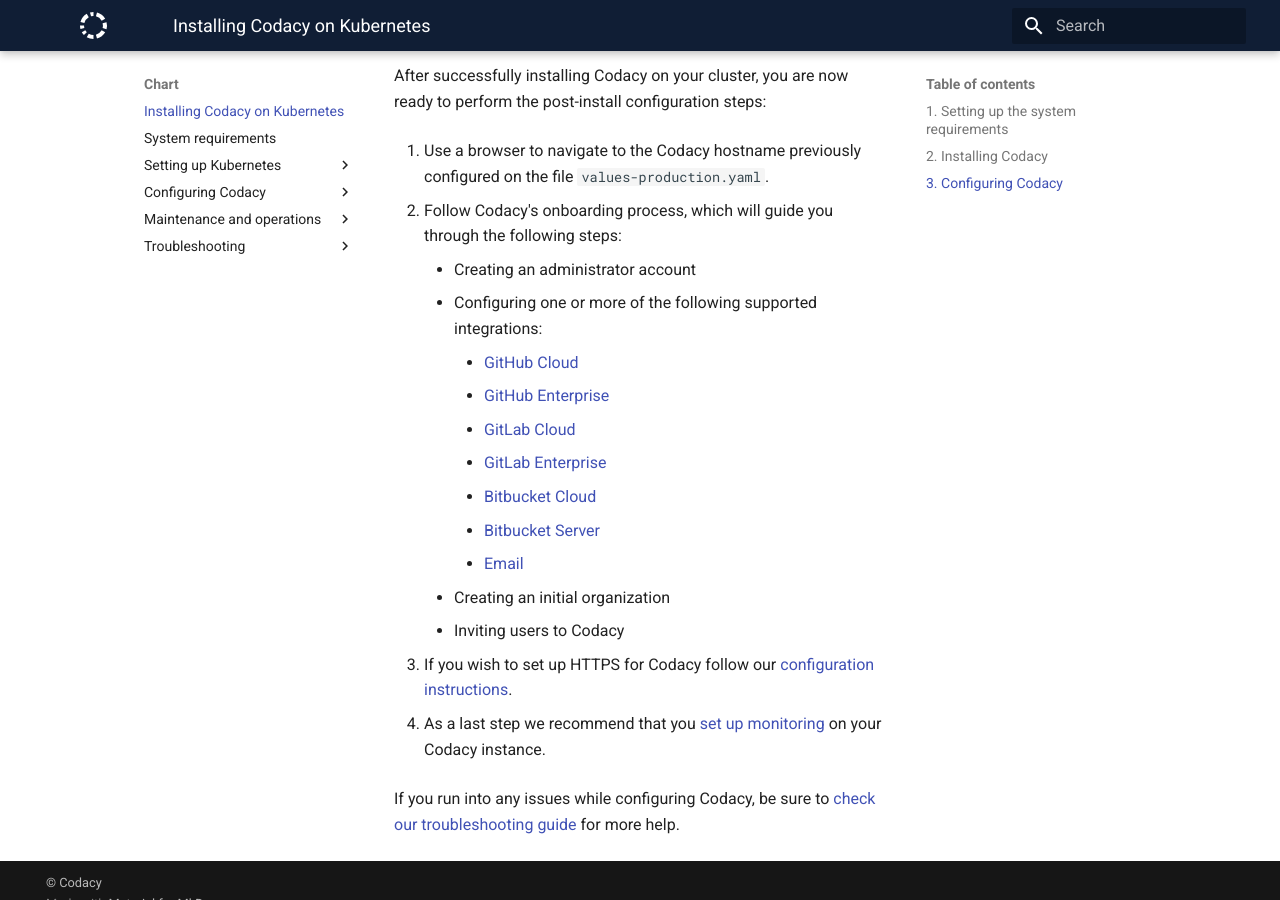
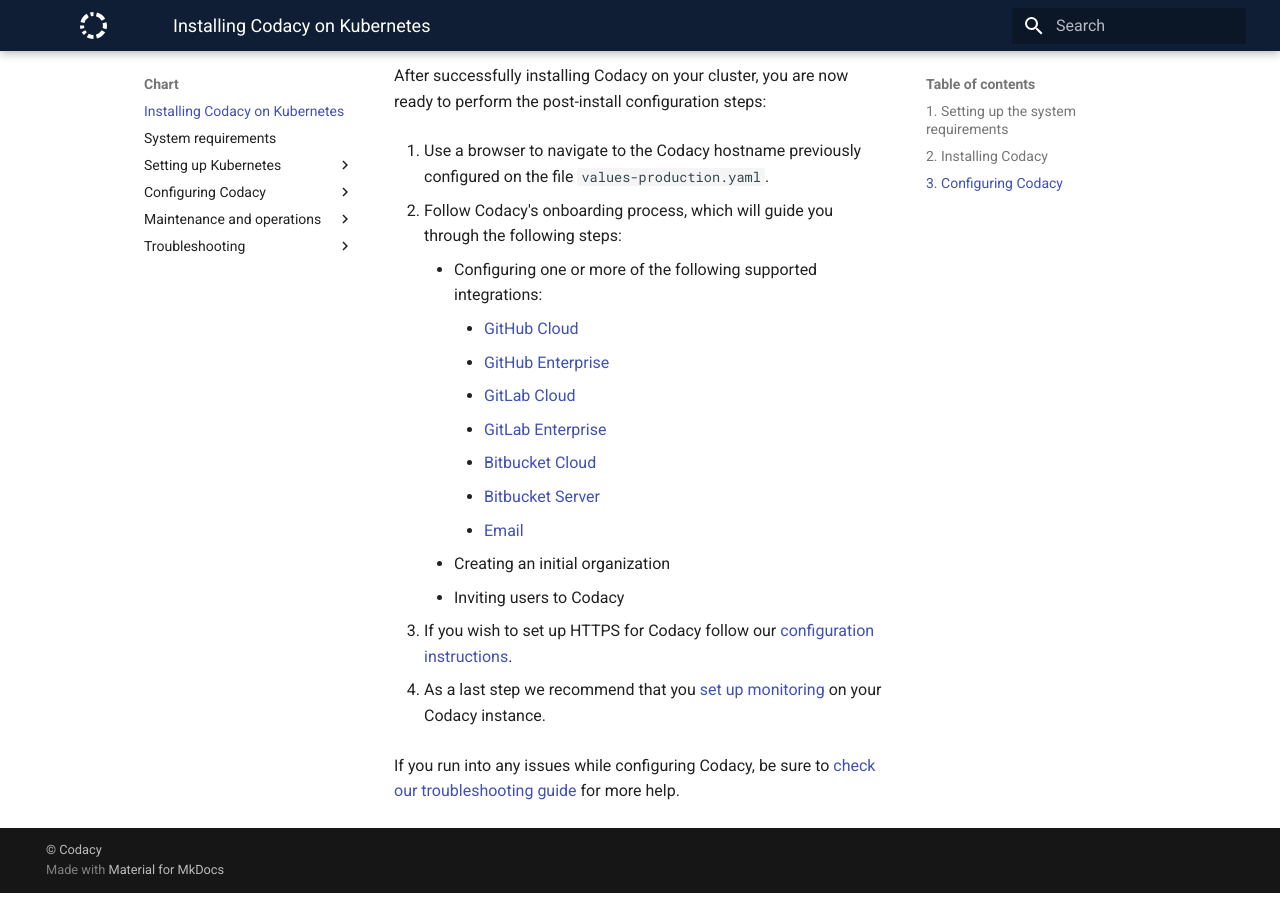
Before and after one commit to codacy/chart, an MkDocs documentation site: the page built from docs/index.md, in a window 1280 px wide and 900 px high, scrolled down 3373 px. Built offline with MkDocs 1.6.1 and Material for MkDocs 9.7.7, drawn with Linux system fonts in a browser that asks for light colours; comment, search, counter and statistics services are not loaded.

Commit message:
doc: Remove creating admin account step

```diff
--- a/docs/index.md
+++ b/docs/index.md
@@ -129,7 +129,6 @@
 
 2.  Follow Codacy's onboarding process, which will guide you through the following steps:
 
-    -   Creating an administrator account
     -   Configuring one or more of the following supported integrations:
         -   [GitHub Cloud](configuration/integrations/github-cloud.md)
         -   [GitHub Enterprise](configuration/integrations/github-enterprise.md)
```
